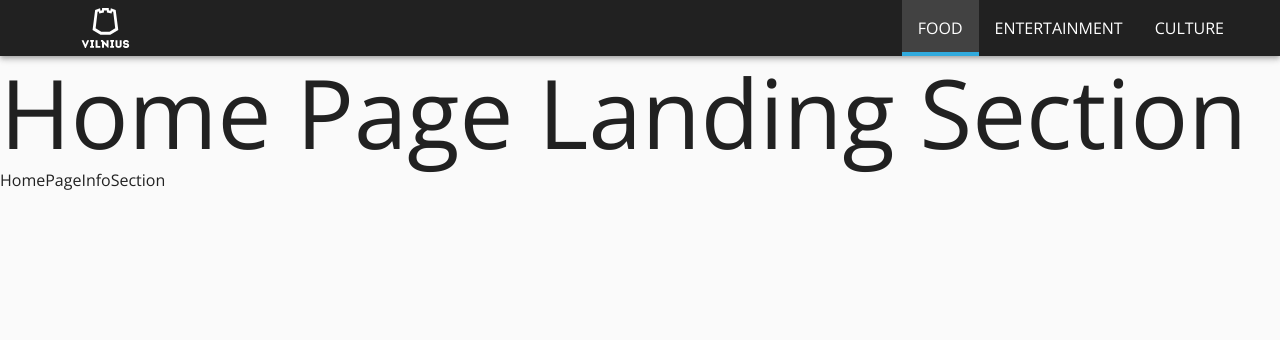
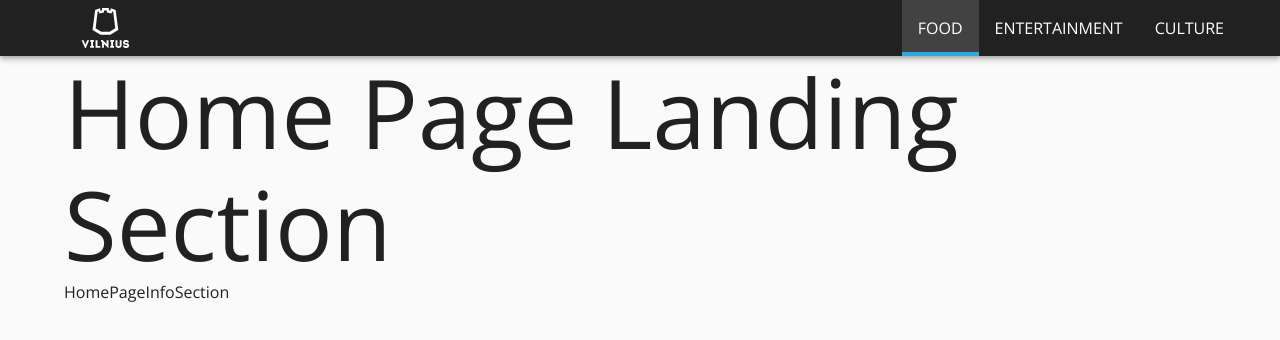
Before and after one commit to ZilvinasVidmantas/type-6-group-project, a React (Create React App) app: page / in a window 1280 px wide. Shown: the top 340 px of the page. Built offline with nearby package versions, Linux system fonts and the light colour scheme; a web font is replaced by a local one.

Commit message:
a-task-4: container-created

```diff
--- /dev/null
+++ b/src/components/container/custom-container.tsx
@@ -0,0 +1,16 @@
+import React from 'react';
+import { Container } from '@mui/material';
+
+const CustomContainer: React.FC = ({ children }) => (
+  <Container
+    sx={{
+      maxWidth: '1200px',
+      paddingLeft: '1rem',
+      paddingRight: '1rem',
+      margin: 'auto',
+    }}
+  >
+    {children}
+  </Container>
+);
+export default CustomContainer;
--- a/src/pages/home-page/index.tsx
+++ b/src/pages/home-page/index.tsx
@@ -1,12 +1,13 @@
 import React from 'react';
 import HomePageLandingSection from './landing-section';
 import HomePageInfoSection from './info-section';
+import CustomContainer from '../../components/container/custom-container';
 
 const HomePage: React.FC = () => (
-  <>
+  <CustomContainer>
     <HomePageLandingSection />
     <HomePageInfoSection />
-  </>
+  </CustomContainer>
 
 );
 
```
